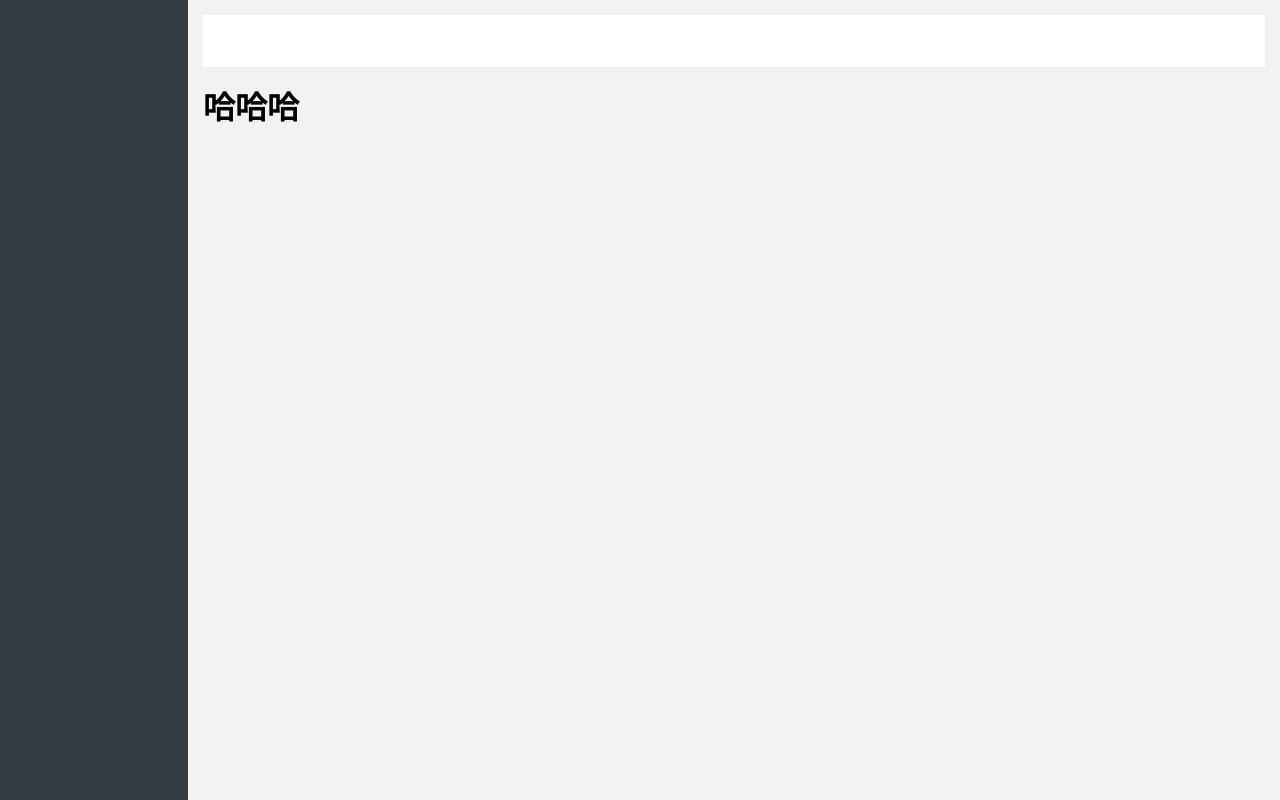
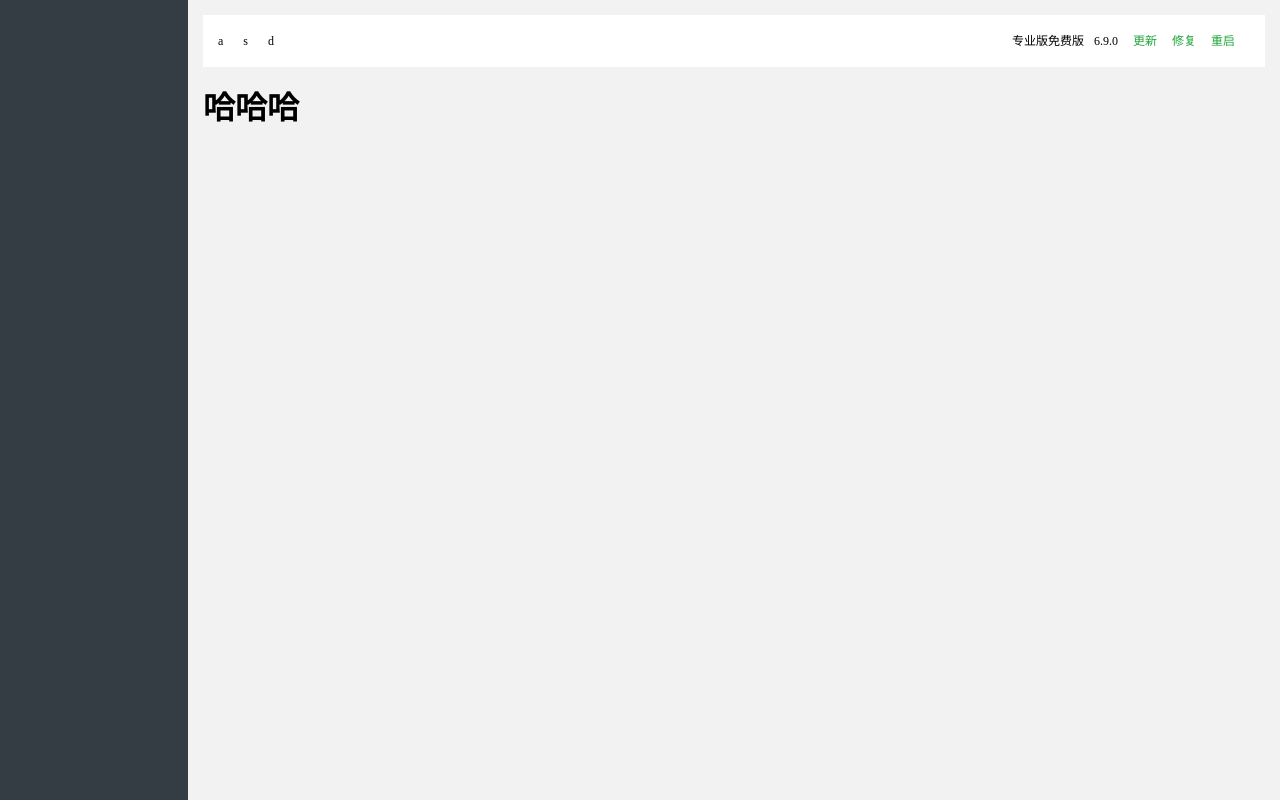
Before and after one commit to Nedaf9/Vue-Bg-management, a Vue app: page /#/ in a window 1280 px wide. Built offline with nearby package versions, Linux system fonts and the light colour scheme.

Commit message:
首页头部，全局默认a标签样式

```diff
--- a/src/App.vue
+++ b/src/App.vue
@@ -15,4 +15,8 @@ html,body,#app{
   padding: 0;
   box-sizing: border-box;
 }
+a{
+  text-decoration: none;
+  color: #20a53a;
+}
 </style>
--- a/src/components/dashboard/Dashboard.vue
+++ b/src/components/dashboard/Dashboard.vue
@@ -34,7 +34,6 @@ export default {
     -webkit-box-shadow: inset 0 0 5px rgba(0,0,0,0.2);
     border-radius: 0;
     background: rgba(0,0,0,0.1);
-
 }
 .app-dashboard-left {
   background: #353D44;
--- a/src/components/dashboard/Home.vue
+++ b/src/components/dashboard/Home.vue
@@ -1,7 +1,23 @@
 <template>
   <div class="app-home">
     <div class="app-home-header">
-
+      <div class="header-left">
+        <div class="userName">a</div>
+        <div class="systemType">s</div>
+        <div class="runTime">d</div>
+      </div>
+      <div class="header-right">
+        <div class="versions">
+          <div class="versions-left">
+            <span class="specialty">专业版</span>
+            <span class="gratis">免费版</span>
+          </div>
+          <div class="versions-right"><span>6.9.0</span></div>
+        </div>
+        <a href="javascript:;">更新</a>
+        <a href="javascript:;">修复</a>
+        <a href="javascript:;">重启</a>
+      </div>
     </div>
     <div class="app-home-body">
       <h1>哈哈哈</h1>
@@ -27,6 +43,33 @@ export default {
     width: 100%;
     margin: 15px 0;
     background: #fff;
+    font-size: 12px;
+    padding: 0 15px;
+    line-height: 52px;
+
+
+    .header-left {
+      float: left;
+
+      >div{
+        float: left;
+        margin-right: 20px;
+      }
+    }
+
+    .header-right {
+      float: right;
+
+      >div,a{
+          float: left;
+          margin-right: 15px;
+
+        >div{
+          float: left;
+          margin-left: 10px;
+        }
+      }
+    }
   }
 }
 </style>
```
